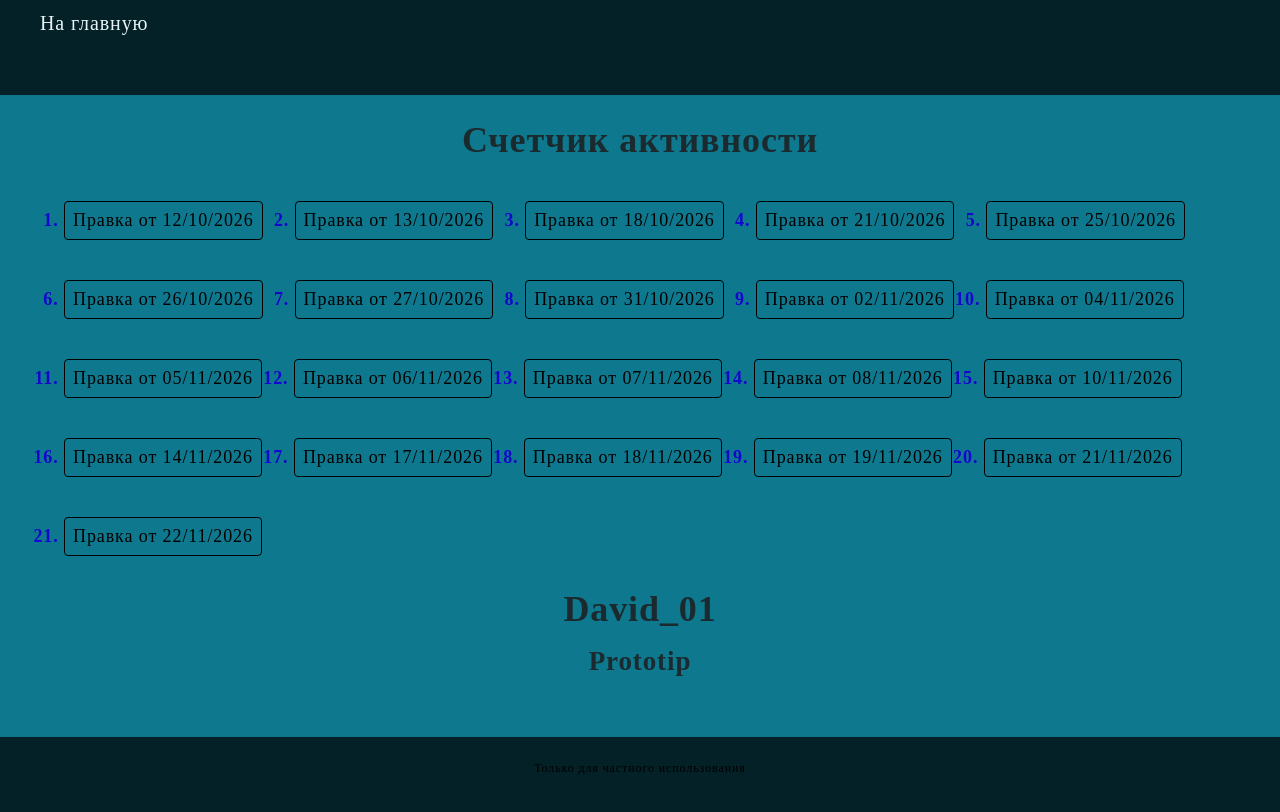
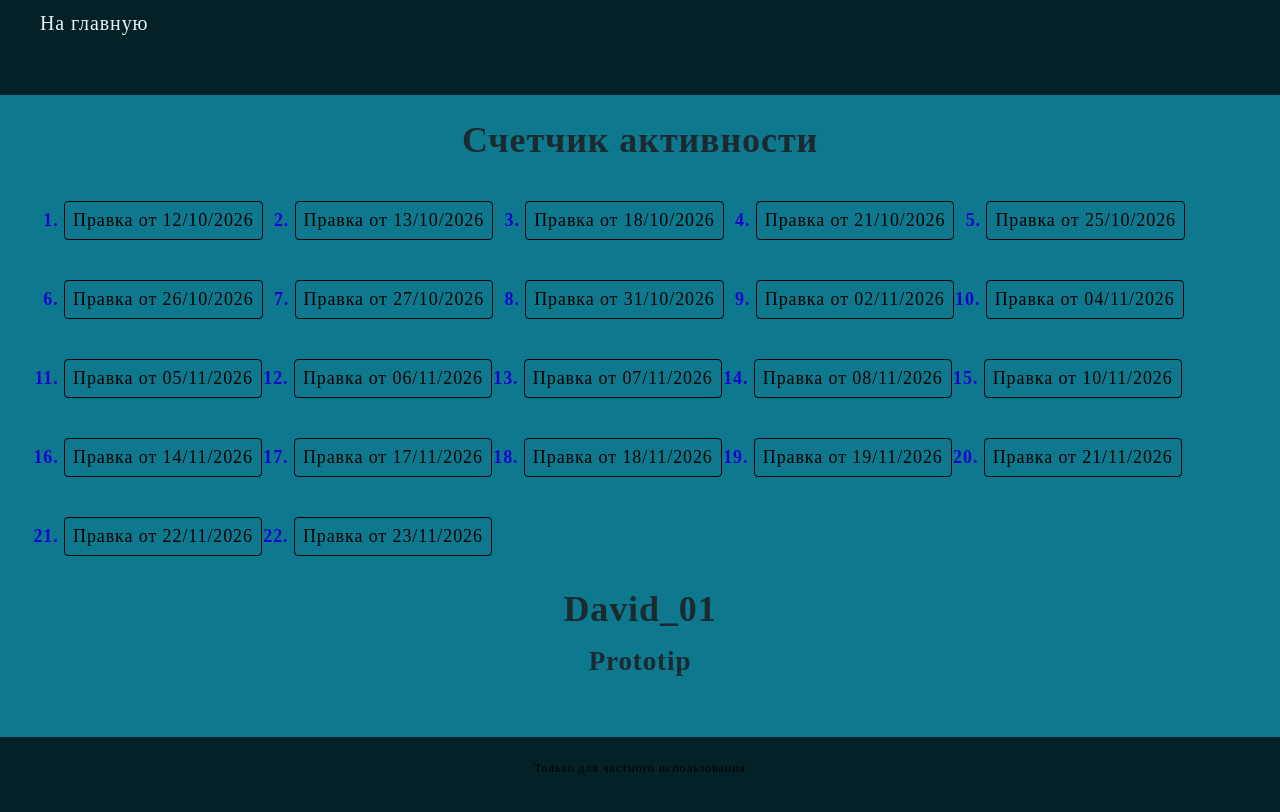
Before and after one commit to web22des/active-git, a plain HTML site: page count.html in a window 1280 px wide. Drawn offline with Linux system fonts and the light colour scheme.

Commit message:
23/11/2026

```diff
--- a/count.html
+++ b/count.html
@@ -42,6 +42,7 @@
                     <li class="item">Правка от 19/11/2026</li>
                     <li class="item">Правка от 21/11/2026</li>
                     <li class="item">Правка от 22/11/2026</li>
+                    <li class="item">Правка от 23/11/2026</li>
                 </ol>
                 <h1>David_01</h1>
 
```
